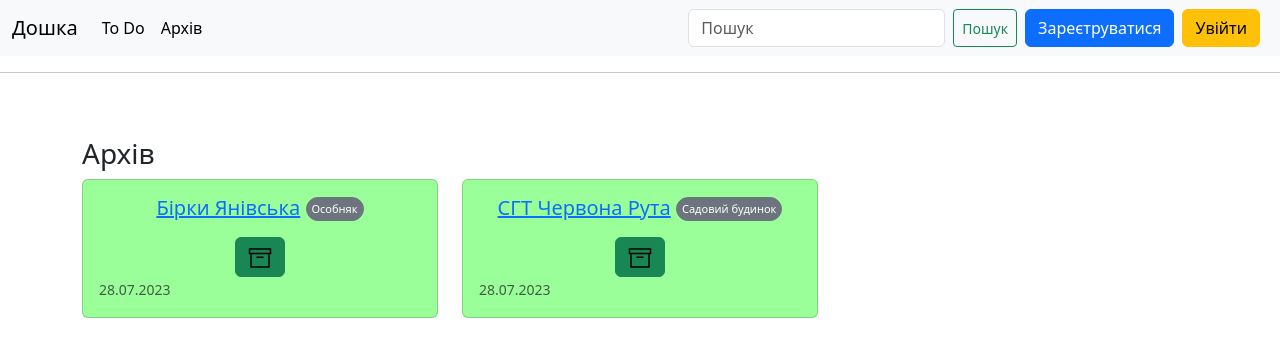
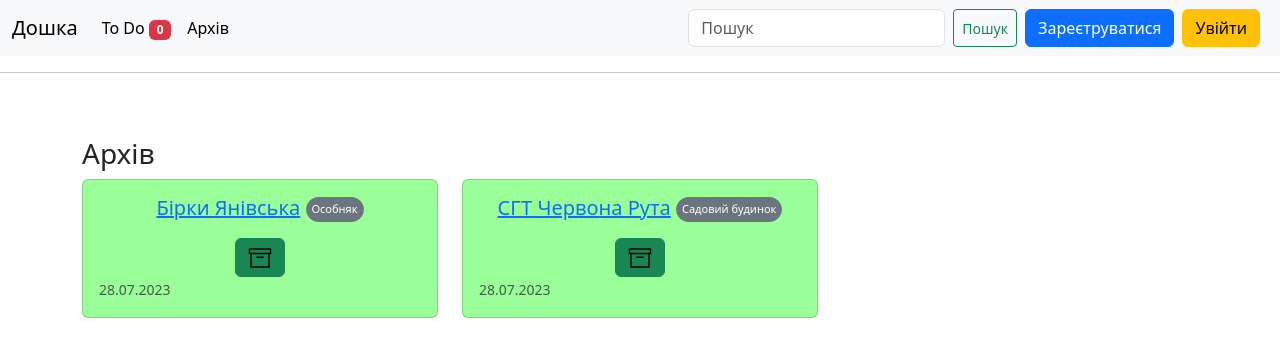
Before and after one commit to trueostik/bti_pm, a Django app: page /archive in a window 1280 px wide. Shown: the top 357 px of the page. Run offline with Django 4.2, Linux system fonts and the light colour scheme; data comes from the database, SQL or seed files in the repository; both versions use the stored data as it was after the commit; some libraries are stand-ins or nearby versions.

Commit message:
ToDo badge added

```diff
--- a/bord/templates/bord/navbar.html
+++ b/bord/templates/bord/navbar.html
@@ -1,3 +1,4 @@
+{% load todo_templatetags %}
 
 <nav class="navbar navbar-expand-lg bg-body-tertiary">
   <div class="container-fluid">
@@ -8,7 +9,13 @@
     <div class="collapse navbar-collapse" id="navbarSupportedContent">
       <ul class="navbar-nav me-auto mb-2 mb-lg-0">
         <li class="nav-item">
-          <a class="nav-link active" aria-current="page" href="{% url 'bord:todo' %}">To Do</a>
+            <a class="nav-link active position-relative" aria-current="page" href="{% url 'bord:todo' %}">
+                To Do
+                <span class="badge bg-danger">
+                {{ request.user|unfinished_tasks_count }}
+                <span class="visually-hidden">unfinished tasks</span>
+                </span>
+            </a>
         </li>
         <li class="nav-item">
           <a class="nav-link active" aria-current="page" href="{% url 'bord:archive' %}">Архів</a>
--- /dev/null
+++ b/bord/templatetags/todo_templatetags.py
@@ -0,0 +1,11 @@
+from django import template
+from bord.models import Task
+
+register = template.Library()
+
+
+@register.filter
+def unfinished_tasks_count(user):
+    if user.is_authenticated:
+        return Task.objects.filter(user=user, done=False).count()
+    return 0
--- a/bord/views.py
+++ b/bord/views.py
@@ -37,6 +37,7 @@ def archive(request):
 
 
 def todo(request):
+    print("todo")
     user = request.user
     tasks = Task.objects.filter(user=user).order_by('done', '-date_added')
     context = {'tasks': tasks}
```
Also changed, not shown: db.sqlite3.
